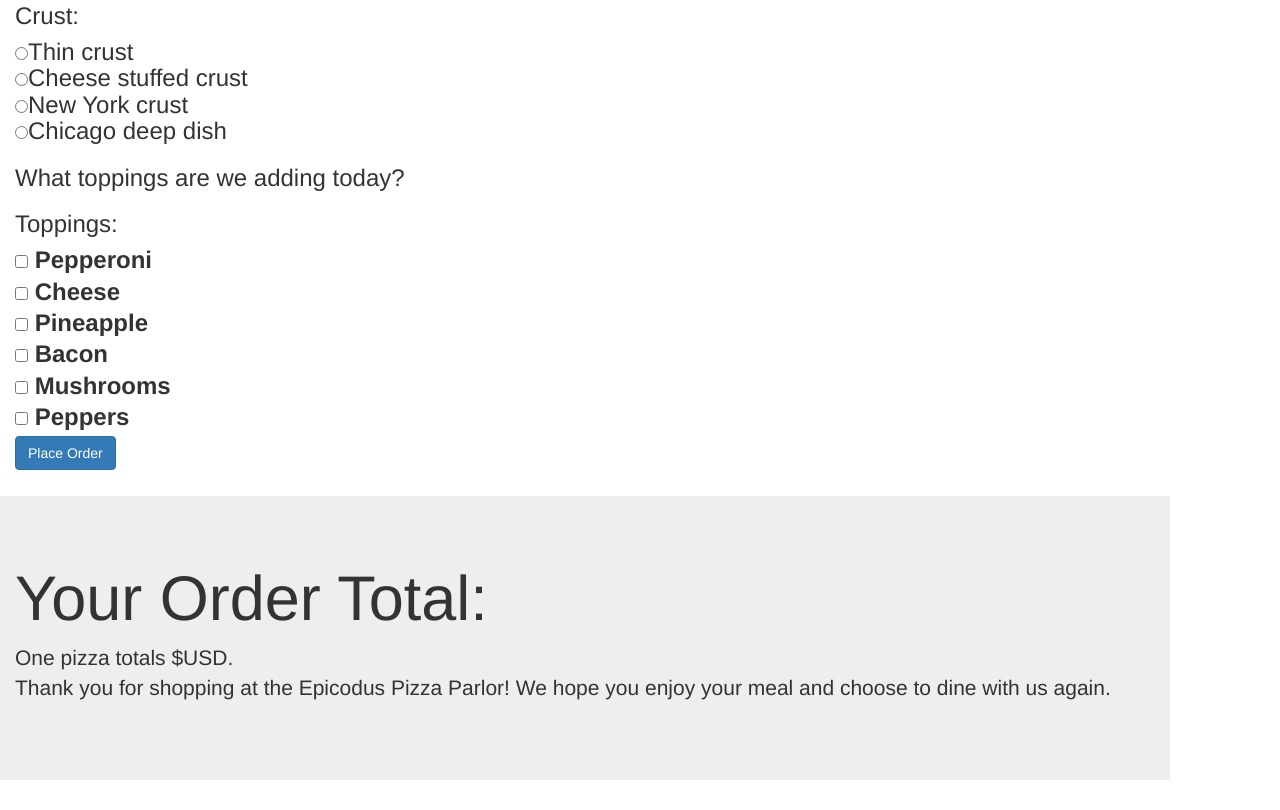
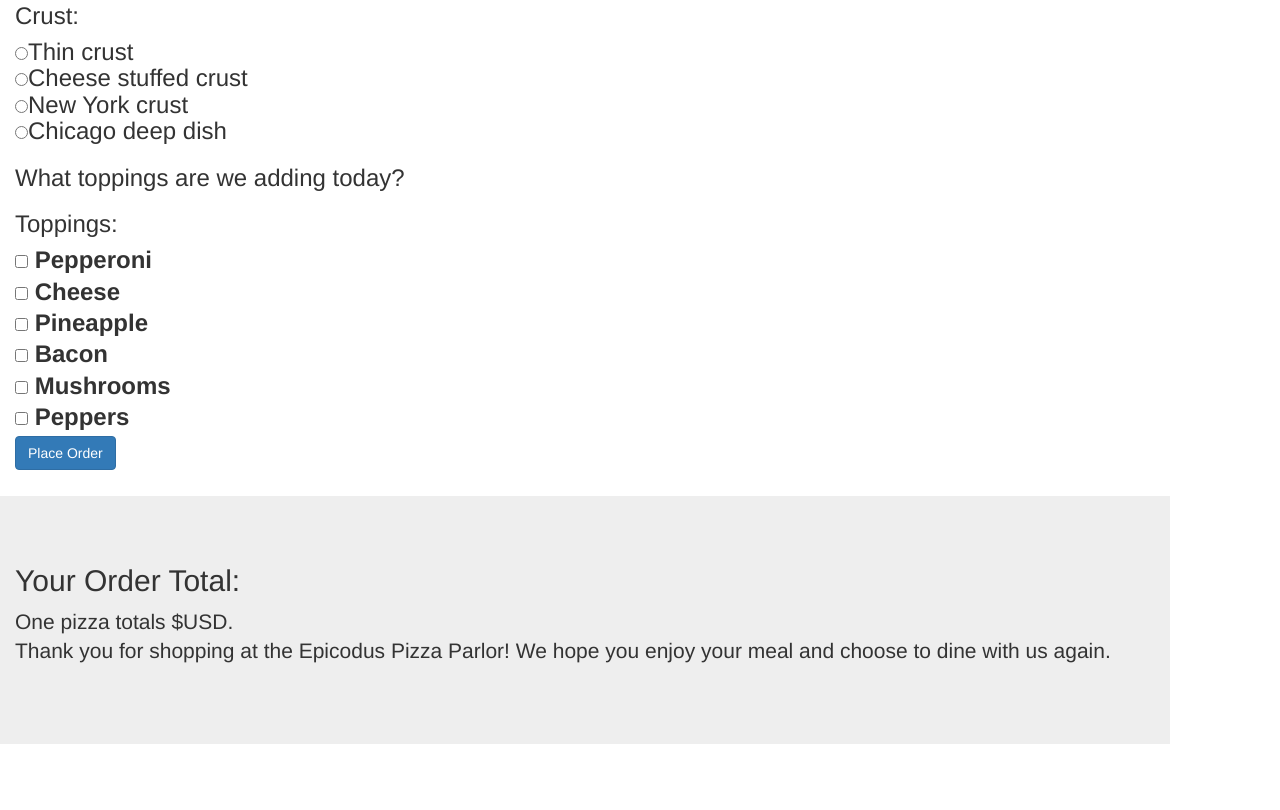
Before and after one commit to CanadianRunner/Pizza-Parlor, a plain HTML site: page index.html in a window 1280 px wide. Shown: the part 546-1356 px from the top of the page. After the commit the page ends 1320 px from the top, so only its background shows below. Drawn offline with nearby package versions, Linux system fonts and the light colour scheme.

Commit message:
update h tag

```diff
--- a/index.html
+++ b/index.html
@@ -59,7 +59,7 @@
   </form><br>
   <div class="jumbotron jumbotron-fluid">
     <div class="container">
-      <h1 class="display-4">Your Order Total:</h1>
+      <h2 class="display-4">Your Order Total:</h2>
       <p class="lead" id="show_string">One <span class='pizza_size' > </span> pizza totals $<span class='total_cost'></span>USD. <br> Thank you for shopping at the Epicodus Pizza Parlor!  We hope you enjoy your meal and choose to dine with us again.   </div></p>
     </div>
   </div>
```
